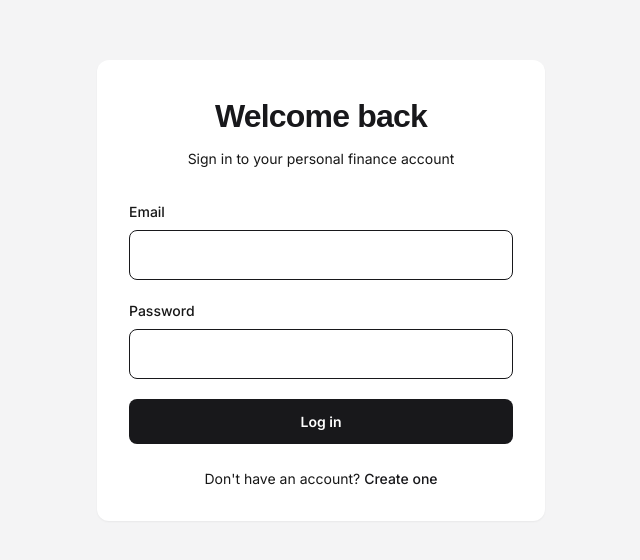
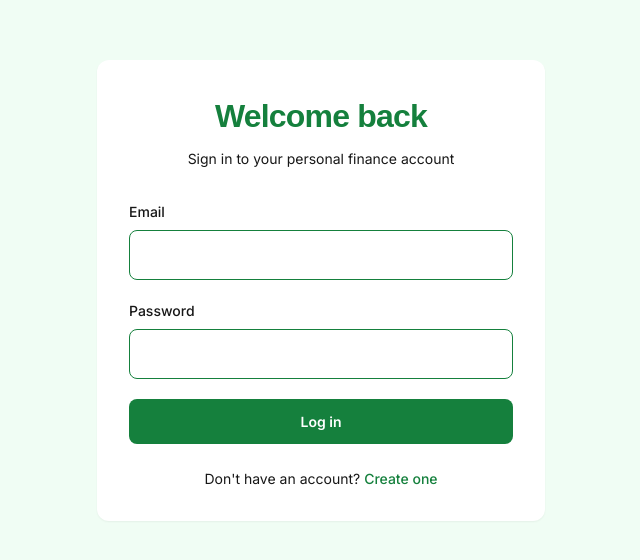
Before and after one commit to 2004anku/personal-finance, a Next.js app in the folder frontend/: page /login in a window 1280 px wide. Shown: the part 110-670 px from the top of the page, without its empty margins (319-959 px from the left). Built offline with nearby package versions, Linux system fonts and the light colour scheme; no server answers.

Commit message:
change the ui of dashboard

```diff
--- a/frontend/package.json
+++ b/frontend/package.json
@@ -13,6 +13,7 @@
     "axios": "^1.20.0",
     "lucide-react": "^1.52.0",
     "next": "16.3.6",
+    "next-themes": "^0.4.6",
     "react": "19.2.8",
     "react-dom": "19.2.8",
     "recharts": "^3.10.1"
--- a/frontend/src/app/dashboard/page.tsx
+++ b/frontend/src/app/dashboard/page.tsx
@@ -1,5 +1,4 @@
 import DashboardPage from "@/components/Dashboard/DashboardPage";
-
 export default function Page() {
   return <DashboardPage />;
 }
--- a/frontend/src/app/globals.css
+++ b/frontend/src/app/globals.css
@@ -1,29 +1,31 @@
 @import "tailwindcss";
+
+@custom-variant dark (&:where(.dark, .dark *));
 
 :root {
   /* ========================================
       Colors
       ======================================== */
 
-  --background: #f4f4f5;
+  --background: #f0fdf4;
   --foreground: #171717;
 
   --surface: #ffffff;
 
   --text-primary: #18181b;
   --text-secondary: #52525b;
-  --text-muted: #a1a1aa;
+  --text-muted: #71717a;
 
-  --border: #e4e4e7;
-  --border-subtle: #f4f4f5;
+  --border: #dcfce7;
+  --border-subtle: #f0fdf4;
 
-  --primary: #18181b;
-  --primary-hover: #27272a;
+  --primary: #15803d;
+  --primary-hover: #166534;
   --primary-foreground: #ffffff;
 
   --input-background: #ffffff;
-  --focus: #18181b;
-  --focus-ring: rgb(24 24 27 / 10%);
+  --focus: #15803d;
+  --focus-ring: rgb(21 128 61 / 15%);
 
   --error: #dc2626;
 
--- a/frontend/src/app/layout.tsx
+++ b/frontend/src/app/layout.tsx
@@ -1,7 +1,7 @@
 import type { Metadata } from "next";
 import { Inter } from "next/font/google";
 import "./globals.css";
-
+import ThemeProvider from "@/components/Theme/ThemeProvider";
 import Providers from "@/lib/tanstack/providers";
 import { GlobalLoaderProvider } from "@/components/GlobalLoader/GlobalLoaderProvider";
 
@@ -17,11 +17,17 @@ export const metadata: Metadata = {
 
 export default function RootLayout({ children }: LayoutProps<"/">) {
   return (
-    <html lang="en" className={`${inter.variable} h-full antialiased`}>
+    <html
+      lang="en"
+      suppressHydrationWarning
+      className={`${inter.variable} h-full antialiased`}
+    >
       <body className="min-h-full flex flex-col">
-        <GlobalLoaderProvider>
-          <Providers>{children}</Providers>
-        </GlobalLoaderProvider>
+        <ThemeProvider>
+          <GlobalLoaderProvider>
+            <Providers>{children}</Providers>
+          </GlobalLoaderProvider>
+        </ThemeProvider>
       </body>
     </html>
   );
--- a/frontend/src/components/Dashboard/DashboardPage.tsx
+++ b/frontend/src/components/Dashboard/DashboardPage.tsx
@@ -5,7 +5,7 @@ import { useRouter } from "next/navigation";
 import { useQuery, useQueryClient } from "@tanstack/react-query";
 import axios from "axios";
 import { Plus } from "lucide-react";
-
+import ThemeToggle from "@/components/Theme/ThemeToggle";
 import AddExpenseModal from "@/app/expenses/AddExpenseModal";
 import axiosInstance from "@/lib/axios/axios";
 import { queryKeys } from "@/lib/tanstack/query-keys";
@@ -218,30 +218,34 @@ export default function DashboardPage() {
       <Sidebar />
 
       <main className="lg:ml-64">
-        <header className="border-b border-zinc-200 bg-white">
-          <div className="flex items-center justify-between px-6 py-5 lg:px-8">
+        <header className="border-b border-zinc-200 bg-white dark:border-zinc-700 dark:bg-zinc-950">
+          <div className="flex items-center justify-between gap-4 px-6 py-5 lg:px-8">
             <div>
-              <p className="mb-1 text-xs font-medium uppercase tracking-wider text-zinc-400">
+              <p className="mb-1 text-xs font-medium uppercase tracking-wider text-zinc-400 dark:text-zinc-500">
                 Personal Finance
               </p>
 
-              <h1 className="text-2xl font-bold tracking-tight text-zinc-900">
+              <h1 className="text-2xl font-bold tracking-tight text-zinc-900 dark:text-zinc-100">
                 Dashboard
               </h1>
 
-              <p className="mt-1 text-sm text-zinc-500">
+              <p className="mt-1 text-sm text-zinc-500 dark:text-zinc-400">
                 Here’s an overview of your finances this month.
               </p>
             </div>
 
+            <div className="flex shrink-0 items-center gap-3">
+              <ThemeToggle />
+
               <button
                 type="button"
                 onClick={() => setShowAddExpense(true)}
-              className="inline-flex items-center gap-2 rounded-lg bg-zinc-900 px-4 py-2.5 text-sm font-medium text-white shadow-sm transition hover:bg-zinc-800"
+                className="inline-flex items-center gap-2 rounded-lg bg-zinc-900 px-4 py-2.5 text-sm font-medium text-white shadow-sm transition hover:bg-zinc-800 focus:outline-none focus:ring-2 focus:ring-zinc-400 focus:ring-offset-2 dark:bg-zinc-100 dark:text-zinc-900 dark:hover:bg-zinc-300"
               >
                 <Plus size={16} aria-hidden="true" />
-              Add Expense
+                <span>Add Expense</span>
               </button>
+            </div>
           </div>
         </header>
 
--- a/frontend/src/components/Sidebar/Sidebar.tsx
+++ b/frontend/src/components/Sidebar/Sidebar.tsx
@@ -82,45 +82,53 @@ export default function Sidebar() {
   const userInitial = user?.name?.charAt(0).toUpperCase() || "?";
 
   return (
-    <aside className="fixed hidden h-screen w-64 border-r border-zinc-200 bg-white lg:block">
+    <aside className="fixed hidden h-screen w-64 border-r border-zinc-200 bg-white transition-colors dark:border-zinc-800 dark:bg-zinc-950 lg:block">
       <div className="flex h-full flex-col">
         {/* Logo */}
-        <div className="flex h-20 items-center border-b border-zinc-200 px-6">
+        <div className="flex h-20 items-center border-b border-zinc-200 px-6 dark:border-zinc-800">
           <div>
-            <h1 className="text-xl font-bold text-zinc-900">Money Tracker</h1>
+            <h1 className="text-xl font-bold text-zinc-900 dark:text-zinc-100">
+              Money Tracker
+            </h1>
 
-            <p className="text-xs text-zinc-500">Personal Finance</p>
+            <p className="text-xs text-zinc-500 dark:text-zinc-400">
+              Personal Finance
+            </p>
           </div>
         </div>
 
         {/* Profile */}
-        <div className="border-b border-zinc-200 p-4">
+        <div className="border-b border-zinc-200 p-4 dark:border-zinc-800">
           <button
             type="button"
             onClick={handleProfileClick}
-            className={`flex w-full items-center gap-3 rounded-lg p-3 text-left transition ${
-              pathname === "/profile" ? "bg-zinc-100" : "hover:bg-zinc-100"
+            className={`flex w-full items-center gap-3 rounded-lg p-3 text-left transition-colors ${
+              pathname === "/profile"
+                ? "bg-zinc-100 dark:bg-zinc-800"
+                : "hover:bg-zinc-100 dark:hover:bg-zinc-900"
             }`}
           >
             {/* Avatar */}
-            <div className="flex h-10 w-10 shrink-0 items-center justify-center rounded-full bg-zinc-900 text-sm font-semibold text-white">
+            <div className="flex h-10 w-10 shrink-0 items-center justify-center rounded-full bg-zinc-900 text-sm font-semibold text-white dark:bg-zinc-100 dark:text-zinc-900">
               {userInitial}
             </div>
 
             {/* User */}
             <div className="min-w-0 flex-1">
-              <p className="truncate text-sm font-medium text-zinc-900">
+              <p className="truncate text-sm font-medium text-zinc-900 dark:text-zinc-100">
                 {user?.name || "Loading..."}
               </p>
 
-              <p className="text-xs text-zinc-500">View Profile</p>
+              <p className="text-xs text-zinc-500 dark:text-zinc-400">
+                View Profile
+              </p>
             </div>
 
             {/* Profile arrow */}
             <ChevronRight
               size={18}
               strokeWidth={1.8}
-              className="shrink-0 text-zinc-400"
+              className="shrink-0 text-zinc-400 dark:text-zinc-500"
               aria-hidden="true"
             />
           </button>
@@ -138,10 +146,10 @@ export default function Sidebar() {
                 type="button"
                 onClick={() => router.push(item.href)}
                 aria-current={isActive ? "page" : undefined}
-                className={`flex w-full items-center gap-3 rounded-lg px-4 py-3 text-sm font-medium transition ${
+                className={`flex w-full items-center gap-3 rounded-lg px-4 py-3 text-sm font-medium transition-colors ${
                   isActive
-                    ? "bg-zinc-900 text-white"
-                    : "text-zinc-600 hover:bg-zinc-100 hover:text-zinc-900"
+                    ? "bg-green-700 text-white dark:bg-green-400 dark:text-green-950"
+                    : "text-zinc-600 hover:bg-green-50 hover:text-green-800 dark:text-zinc-300 dark:hover:bg-green-950 dark:hover:text-green-300"
                 }`}
               >
                 <Icon size={20} strokeWidth={1.8} aria-hidden="true" />
@@ -153,11 +161,11 @@ export default function Sidebar() {
         </nav>
 
         {/* Logout */}
-        <div className="border-t border-zinc-200 p-4">
+        <div className="border-t border-zinc-200 p-4 dark:border-zinc-800">
           <button
             type="button"
             onClick={handleLogout}
-            className="flex w-full items-center gap-3 rounded-lg border border-zinc-200 px-4 py-2 text-sm font-medium text-zinc-600 transition hover:bg-zinc-100 hover:text-zinc-900"
+            className="flex w-full items-center gap-3 rounded-lg border border-zinc-200 px-4 py-2 text-sm font-medium text-zinc-600 transition-colors hover:bg-zinc-100 hover:text-zinc-900 dark:border-zinc-700 dark:text-zinc-300 dark:hover:bg-zinc-900 dark:hover:text-zinc-100"
           >
             <LogOut size={18} strokeWidth={1.8} aria-hidden="true" />
 
--- /dev/null
+++ b/frontend/src/components/Theme/ThemeProvider.tsx
@@ -0,0 +1,21 @@
+"use client";
+
+import { ThemeProvider as NextThemesProvider } from "next-themes";
+import type { ReactNode } from "react";
+
+interface ThemeProviderProps {
+  children: ReactNode;
+}
+
+export default function ThemeProvider({ children }: ThemeProviderProps) {
+  return (
+    <NextThemesProvider
+      attribute="class"
+      defaultTheme="system"
+      enableSystem
+      disableTransitionOnChange
+    >
+      {children}
+    </NextThemesProvider>
+  );
+}
--- /dev/null
+++ b/frontend/src/components/Theme/ThemeToggle.tsx
@@ -0,0 +1,70 @@
+"use client";
+
+import { useEffect, useState } from "react";
+import { useTheme } from "next-themes";
+import { Monitor, Moon, Sun } from "lucide-react";
+
+export default function ThemeToggle() {
+  const { theme, setTheme } = useTheme();
+  const [mounted, setMounted] = useState(false);
+  const [isOpen, setIsOpen] = useState(false);
+
+  useEffect(() => {
+    setMounted(true);
+  }, []);
+
+  if (!mounted) {
+    return (
+      <button
+        type="button"
+        aria-label="Choose appearance"
+        className="flex h-10 w-10 items-center justify-center rounded-lg border border-zinc-200 bg-white"
+      >
+        <Monitor size={18} />
+      </button>
+    );
+  }
+
+  const options = [
+    { value: "light", label: "Light", Icon: Sun },
+    { value: "dark", label: "Dark", Icon: Moon },
+    { value: "system", label: "System", Icon: Monitor },
+  ] as const;
+
+  const CurrentIcon =
+    options.find((option) => option.value === theme)?.Icon ?? Monitor;
+
+  return (
+    <div className="relative">
+      <button
+        type="button"
+        onClick={() => setIsOpen((open) => !open)}
+        aria-label="Choose appearance"
+        aria-expanded={isOpen}
+        title="Change theme"
+        className="flex h-10 w-10 items-center justify-center rounded-lg border border-zinc-200 bg-white text-zinc-700 hover:bg-zinc-100 dark:border-zinc-700 dark:bg-zinc-900 dark:text-zinc-200"
+      >
+        <CurrentIcon size={18} />
+      </button>
+
+      {isOpen && (
+        <div className="absolute right-0 z-50 mt-2 w-36 rounded-xl border border-zinc-200 bg-white p-1 shadow-lg dark:border-zinc-700 dark:bg-zinc-900">
+          {options.map(({ value, label, Icon }) => (
+            <button
+              key={value}
+              type="button"
+              onClick={() => {
+                setTheme(value);
+                setIsOpen(false);
+              }}
+              className="flex w-full items-center gap-3 rounded-lg px-3 py-2 text-sm text-zinc-700 hover:bg-zinc-100 dark:text-zinc-200 dark:hover:bg-zinc-800"
+            >
+              <Icon size={16} />
+              {label}
+            </button>
+          ))}
+        </div>
+      )}
+    </div>
+  );
+}
```
Also changed, not shown: 1 other file (tests, documents, lock files or other folders). Lines whose indentation alone changed are shown as unchanged.
